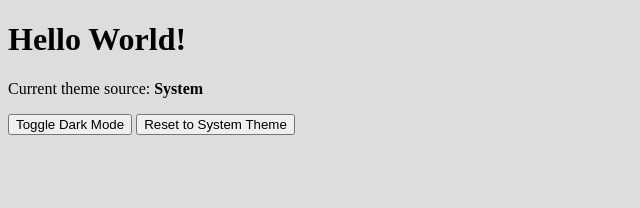
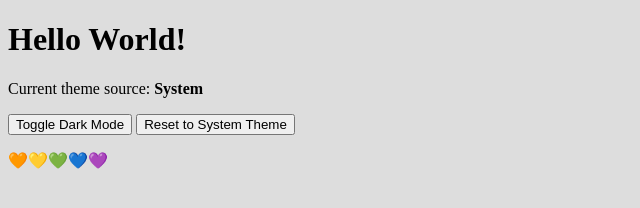
Before and after one commit to i33W/electron-update-package, an Electron app: page index.html in a window 800 px wide. Shown: the whole page, without its empty margins (0-640 px from the left). Drawn offline with Linux system fonts and the light colour scheme.

Commit message:
하트 추가

```diff
--- a/index.html
+++ b/index.html
@@ -17,7 +17,7 @@
 
   <p id="log-div"></p>
 
-  <!-- <p>🧡💛💚💙💜</p> -->
+  <p>🧡💛💚💙💜</p>
 
   <!-- <button id="clock-start">Start</button>
   <p id="clock"></p> -->
```
